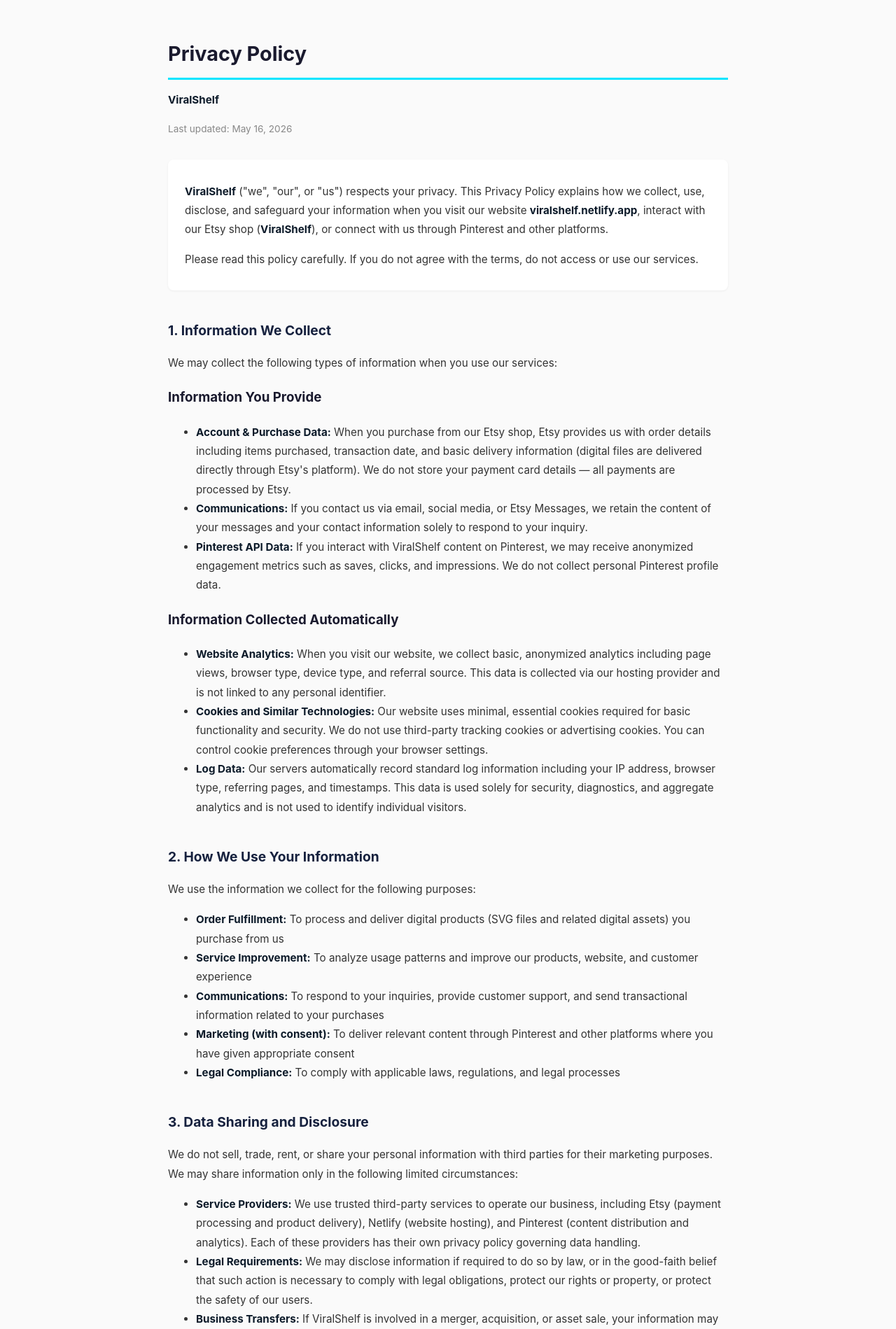
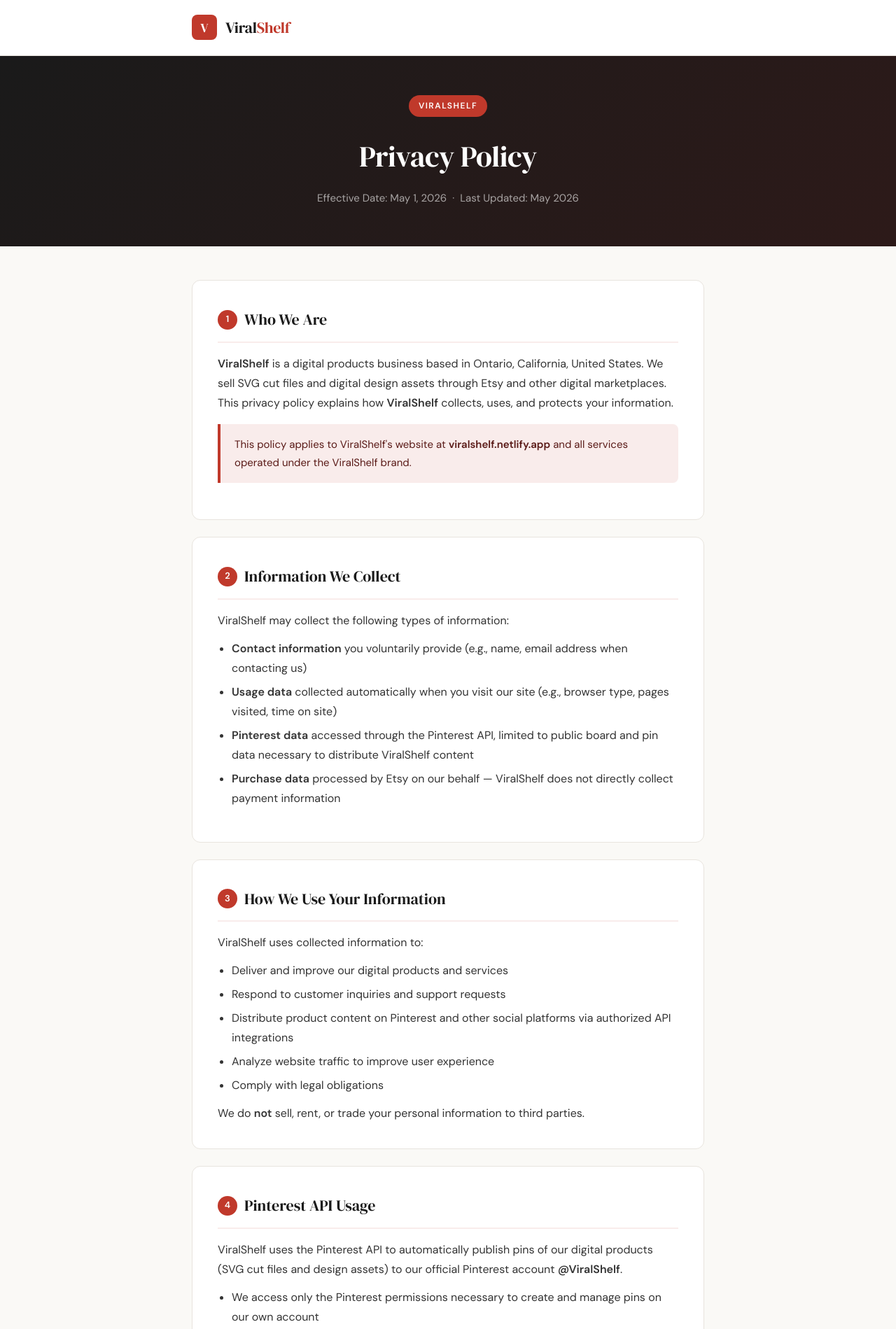
Before and after one commit to ViralShelf/viralshelf-dashboard, a website: page claude-dashboard-temp/public/privacy.html in a window 1280 px wide. Shown: the top 1899 px of the page at 70% size. Drawn offline with Linux system fonts and the light colour scheme.

Commit message:
Fix Etsy auth redirect URI, add privacy policy, update dashboard

```diff
--- a/claude-dashboard-temp/public/privacy.html
+++ b/claude-dashboard-temp/public/privacy.html
@@ -1,133 +1,327 @@
 <!DOCTYPE html>
 <html lang="en">
 <head>
-  <meta charset="UTF-8">
-  <meta name="viewport" content="width=device-width, initial-scale=1.0">
-  <title>Privacy Policy — ViralShelf</title>
+  <meta charset="UTF-8" />
+  <meta name="viewport" content="width=device-width, initial-scale=1.0" />
+  <title>ViralShelf Privacy Policy</title>
+  <link href="https://fonts.googleapis.com/css2?family=DM+Serif+Display&family=DM+Sans:wght@400;500;600&display=swap" rel="stylesheet" />
   <style>
-    body { font-family: -apple-system, BlinkMacSystemFont, 'Segoe UI', Roboto, 'Helvetica Neue', Arial, sans-serif; max-width: 800px; margin: 0 auto; padding: 2rem 1.5rem; line-height: 1.8; color: #1a1a2e; background: #fafafa; }
-    h1 { font-size: 1.8rem; margin-bottom: 0.25rem; color: #1a1a2e; border-bottom: 3px solid #00e5ff; padding-bottom: 0.5rem; }
-    h2 { font-size: 1.2rem; margin-top: 2.5rem; margin-bottom: 0.5rem; color: #16213e; }
-    p, li { font-size: 0.95rem; color: #333; }
-    .updated { color: #888; font-size: 0.85rem; margin-bottom: 2rem; }
-    hr { border: none; border-top: 1px solid #e0e0e0; margin: 2.5rem 0; }
-    .card { background: white; border-radius: 8px; padding: 1rem 1.5rem; margin: 1.5rem 0; box-shadow: 0 1px 3px rgba(0,0,0,0.06); }
-    strong { color: #0d1b2a; }
-    a { color: #00bfa5; text-decoration: none; }
-    a:hover { text-decoration: underline; }
-    footer { text-align: center; color: #999; font-size: 0.85rem; margin-top: 3rem; }
-    @media (prefers-color-scheme: dark) {
-      body { background: #0d1117; color: #c9d1d9; }
-      h1, h2 { color: #e6edf3; }
-      p, li { color: #c9d1d9; }
-      .card { background: #161b22; box-shadow: 0 1px 3px rgba(0,0,0,0.3); }
-      strong { color: #e6edf3; }
-      .updated { color: #8b949e; }
-      hr { border-top: 1px solid #30363d; }
-      footer { color: #8b949e; }
-      a { color: #58a6ff; }
+    *, *::before, *::after { box-sizing: border-box; margin: 0; padding: 0; }
+
+    :root {
+      --bg: #faf9f6;
+      --surface: #ffffff;
+      --brand: #c0392b;
+      --brand-light: #f9eceb;
+      --text: #1a1a1a;
+      --muted: #666;
+      --border: #e8e4de;
+      --radius: 12px;
     }
+
+    body {
+      font-family: 'DM Sans', sans-serif;
+      background: var(--bg);
+      color: var(--text);
+      line-height: 1.75;
+      font-size: 16px;
+    }
+
+    header {
+      background: var(--surface);
+      border-bottom: 1px solid var(--border);
+      padding: 20px 0;
+    }
+
+    .header-inner {
+      max-width: 780px;
+      margin: 0 auto;
+      padding: 0 24px;
+      display: flex;
+      align-items: center;
+      gap: 12px;
+    }
+
+    .logo-mark {
+      width: 36px;
+      height: 36px;
+      background: var(--brand);
+      border-radius: 8px;
+      display: flex;
+      align-items: center;
+      justify-content: center;
+      color: white;
+      font-family: 'DM Serif Display', serif;
+      font-size: 18px;
+    }
+
+    .logo-text {
+      font-family: 'DM Serif Display', serif;
+      font-size: 22px;
+      color: var(--text);
+      letter-spacing: -0.3px;
+    }
+
+    .logo-text span {
+      color: var(--brand);
+    }
+
+    .hero {
+      background: linear-gradient(135deg, #1a1a1a 0%, #2d1a19 100%);
+      color: white;
+      padding: 56px 24px;
+      text-align: center;
+    }
+
+    .hero h1 {
+      font-family: 'DM Serif Display', serif;
+      font-size: clamp(28px, 5vw, 42px);
+      font-weight: 400;
+      margin-bottom: 10px;
+      letter-spacing: -0.5px;
+    }
+
+    .hero p {
+      color: rgba(255,255,255,0.6);
+      font-size: 15px;
+    }
+
+    .hero .company-badge {
+      display: inline-block;
+      background: var(--brand);
+      color: white;
+      font-size: 12px;
+      font-weight: 600;
+      letter-spacing: 1.5px;
+      text-transform: uppercase;
+      padding: 5px 14px;
+      border-radius: 100px;
+      margin-bottom: 20px;
+    }
+
+    main {
+      max-width: 780px;
+      margin: 48px auto;
+      padding: 0 24px 80px;
+    }
+
+    .card {
+      background: var(--surface);
+      border: 1px solid var(--border);
+      border-radius: var(--radius);
+      padding: 36px;
+      margin-bottom: 24px;
+    }
+
+    .card h2 {
+      font-family: 'DM Serif Display', serif;
+      font-size: 22px;
+      font-weight: 400;
+      color: var(--text);
+      margin-bottom: 16px;
+      padding-bottom: 12px;
+      border-bottom: 2px solid var(--brand-light);
+      display: flex;
+      align-items: center;
+      gap: 10px;
+    }
+
+    .card h2 .num {
+      background: var(--brand);
+      color: white;
+      width: 28px;
+      height: 28px;
+      border-radius: 50%;
+      font-size: 13px;
+      font-family: 'DM Sans', sans-serif;
+      font-weight: 600;
+      display: flex;
+      align-items: center;
+      justify-content: center;
+      flex-shrink: 0;
+    }
+
+    .card p { color: #333; margin-bottom: 12px; }
+    .card p:last-child { margin-bottom: 0; }
+
+    .card ul {
+      padding-left: 20px;
+      color: #333;
+      margin-bottom: 12px;
+    }
+
+    .card ul li { margin-bottom: 6px; }
+
+    .highlight-box {
+      background: var(--brand-light);
+      border-left: 4px solid var(--brand);
+      border-radius: 0 8px 8px 0;
+      padding: 16px 20px;
+      margin: 16px 0;
+      font-size: 15px;
+      color: #5a1a17;
+    }
+
+    .contact-card {
+      background: #1a1a1a;
+      color: white;
+      border-radius: var(--radius);
+      padding: 36px;
+      text-align: center;
+      margin-bottom: 24px;
+    }
+
+    .contact-card h2 {
+      font-family: 'DM Serif Display', serif;
+      font-size: 24px;
+      font-weight: 400;
+      margin-bottom: 10px;
+    }
+
+    .contact-card p { color: rgba(255,255,255,0.65); margin-bottom: 20px; }
+
+    .contact-card a {
+      display: inline-block;
+      background: var(--brand);
+      color: white;
+      text-decoration: none;
+      padding: 12px 28px;
+      border-radius: 8px;
+      font-weight: 600;
+      font-size: 15px;
+      transition: opacity 0.2s;
+    }
+
+    .contact-card a:hover { opacity: 0.85; }
+
+    footer {
+      border-top: 1px solid var(--border);
+      padding: 28px 24px;
+      text-align: center;
+      color: var(--muted);
+      font-size: 13px;
+    }
+
+    footer strong { color: var(--text); }
   </style>
 </head>
 <body>
 
-<h1>Privacy Policy</h1>
-<p><strong>ViralShelf</strong></p>
-<p class="updated">Last updated: May 16, 2026</p>
+<header>
+  <div class="header-inner">
+    <div class="logo-mark">V</div>
+    <div class="logo-text">Viral<span>Shelf</span></div>
+  </div>
+</header>
 
-<div class="card">
-  <p><strong>ViralShelf</strong> ("we", "our", or "us") respects your privacy. This Privacy Policy explains how we collect, use, disclose, and safeguard your information when you visit our website <strong>viralshelf.netlify.app</strong>, interact with our Etsy shop (<strong>ViralShelf</strong>), or connect with us through Pinterest and other platforms.</p>
-  <p>Please read this policy carefully. If you do not agree with the terms, do not access or use our services.</p>
+<div class="hero">
+  <div class="company-badge">ViralShelf</div>
+  <h1>Privacy Policy</h1>
+  <p>Effective Date: May 1, 2026 &nbsp;·&nbsp; Last Updated: May 2026</p>
 </div>
 
-<h2>1. Information We Collect</h2>
-<p>We may collect the following types of information when you use our services:</p>
-<h3>Information You Provide</h3>
-<ul>
-  <li><strong>Account & Purchase Data:</strong> When you purchase from our Etsy shop, Etsy provides us with order details including items purchased, transaction date, and basic delivery information (digital files are delivered directly through Etsy's platform). We do not store your payment card details — all payments are processed by Etsy.</li>
-  <li><strong>Communications:</strong> If you contact us via email, social media, or Etsy Messages, we retain the content of your messages and your contact information solely to respond to your inquiry.</li>
-  <li><strong>Pinterest API Data:</strong> If you interact with ViralShelf content on Pinterest, we may receive anonymized engagement metrics such as saves, clicks, and impressions. We do not collect personal Pinterest profile data.</li>
-</ul>
+<main>
 
-<h3>Information Collected Automatically</h3>
-<ul>
-  <li><strong>Website Analytics:</strong> When you visit our website, we collect basic, anonymized analytics including page views, browser type, device type, and referral source. This data is collected via our hosting provider and is not linked to any personal identifier.</li>
-  <li><strong>Cookies and Similar Technologies:</strong> Our website uses minimal, essential cookies required for basic functionality and security. We do not use third-party tracking cookies or advertising cookies. You can control cookie preferences through your browser settings.</li>
-  <li><strong>Log Data:</strong> Our servers automatically record standard log information including your IP address, browser type, referring pages, and timestamps. This data is used solely for security, diagnostics, and aggregate analytics and is not used to identify individual visitors.</li>
-</ul>
+  <div class="card">
+    <h2><span class="num">1</span> Who We Are</h2>
+    <p><strong>ViralShelf</strong> is a digital products business based in Ontario, California, United States. We sell SVG cut files and digital design assets through Etsy and other digital marketplaces. This privacy policy explains how <strong>ViralShelf</strong> collects, uses, and protects your information.</p>
+    <div class="highlight-box">
+      This policy applies to ViralShelf's website at <strong>viralshelf.netlify.app</strong> and all services operated under the ViralShelf brand.
+    </div>
+  </div>
 
-<h2>2. How We Use Your Information</h2>
-<p>We use the information we collect for the following purposes:</p>
-<ul>
-  <li><strong>Order Fulfillment:</strong> To process and deliver digital products (SVG files and related digital assets) you purchase from us</li>
-  <li><strong>Service Improvement:</strong> To analyze usage patterns and improve our products, website, and customer experience</li>
-  <li><strong>Communications:</strong> To respond to your inquiries, provide customer support, and send transactional information related to your purchases</li>
-  <li><strong>Marketing (with consent):</strong> To deliver relevant content through Pinterest and other platforms where you have given appropriate consent</li>
-  <li><strong>Legal Compliance:</strong> To comply with applicable laws, regulations, and legal processes</li>
-</ul>
+  <div class="card">
+    <h2><span class="num">2</span> Information We Collect</h2>
+    <p>ViralShelf may collect the following types of information:</p>
+    <ul>
+      <li><strong>Contact information</strong> you voluntarily provide (e.g., name, email address when contacting us)</li>
+      <li><strong>Usage data</strong> collected automatically when you visit our site (e.g., browser type, pages visited, time on site)</li>
+      <li><strong>Pinterest data</strong> accessed through the Pinterest API, limited to public board and pin data necessary to distribute ViralShelf content</li>
+      <li><strong>Purchase data</strong> processed by Etsy on our behalf — ViralShelf does not directly collect payment information</li>
+    </ul>
+  </div>
 
-<h2>3. Data Sharing and Disclosure</h2>
-<p>We do not sell, trade, rent, or share your personal information with third parties for their marketing purposes. We may share information only in the following limited circumstances:</p>
-<ul>
-  <li><strong>Service Providers:</strong> We use trusted third-party services to operate our business, including Etsy (payment processing and product delivery), Netlify (website hosting), and Pinterest (content distribution and analytics). Each of these providers has their own privacy policy governing data handling.</li>
-  <li><strong>Legal Requirements:</strong> We may disclose information if required to do so by law, or in the good-faith belief that such action is necessary to comply with legal obligations, protect our rights or property, or protect the safety of our users.</li>
-  <li><strong>Business Transfers:</strong> If ViralShelf is involved in a merger, acquisition, or asset sale, your information may be transferred as part of that transaction. We will notify you of any such change in ownership.</li>
-</ul>
+  <div class="card">
+    <h2><span class="num">3</span> How We Use Your Information</h2>
+    <p>ViralShelf uses collected information to:</p>
+    <ul>
+      <li>Deliver and improve our digital products and services</li>
+      <li>Respond to customer inquiries and support requests</li>
+      <li>Distribute product content on Pinterest and other social platforms via authorized API integrations</li>
+      <li>Analyze website traffic to improve user experience</li>
+      <li>Comply with legal obligations</li>
+    </ul>
+    <p>We do <strong>not</strong> sell, rent, or trade your personal information to third parties.</p>
+  </div>
 
-<h2>4. Data Retention</h2>
-<p>We retain your personal information only for as long as necessary to fulfill the purposes described in this policy, or as required by applicable law. Specifically:</p>
-<ul>
-  <li><strong>Purchase records:</strong> Retained as required for tax and accounting purposes (typically 3-7 years)</li>
-  <li><strong>Communications:</strong> Retained until no longer needed to respond to your inquiry or provide ongoing support</li>
-  <li><strong>Analytics data:</strong> Retained in anonymized, aggregated form indefinitely for business analysis</li>
-</ul>
-<p>When data is no longer needed, we securely delete or anonymize it.</p>
+  <div class="card">
+    <h2><span class="num">4</span> Pinterest API Usage</h2>
+    <p>ViralShelf uses the Pinterest API to automatically publish pins of our digital products (SVG cut files and design assets) to our official Pinterest account <strong>@ViralShelf</strong>.</p>
+    <ul>
+      <li>We access only the Pinterest permissions necessary to create and manage pins on our own account</li>
+      <li>We do not access, store, or use any Pinterest user's private data</li>
+      <li>We do not post to or access any Pinterest account other than our own</li>
+      <li>Pinterest data accessed via the API is used solely for distributing ViralShelf product listings</li>
+    </ul>
+    <div class="highlight-box">
+      ViralShelf complies with Pinterest's Developer Terms of Service and API usage policies.
+    </div>
+  </div>
 
-<h2>5. Your Rights and Choices</h2>
-<p>Depending on your location, you may have the following rights regarding your personal information:</p>
-<ul>
-  <li><strong>Access:</strong> Request a copy of the personal data we hold about you</li>
-  <li><strong>Correction:</strong> Request correction of inaccurate or incomplete data</li>
-  <li><strong>Deletion:</strong> Request deletion of your personal data, subject to legal retention requirements</li>
-  <li><strong>Opt-Out:</strong> Opt out of any future marketing communications (we currently do not send marketing emails, but may add this capability in the future)</li>
-  <li><strong>Data Portability:</strong> Request transfer of your data in a commonly used, machine-readable format</li>
-  <li><strong>Withdraw Consent:</strong> Withdraw any consent you have previously provided</li>
-</ul>
-<p>To exercise any of these rights, please contact us using the information below. We will respond to your request within 30 days.</p>
+  <div class="card">
+    <h2><span class="num">5</span> Cookies &amp; Tracking</h2>
+    <p>Our website may use cookies and similar tracking technologies to improve your browsing experience. You can control cookie preferences through your browser settings. We may use standard analytics tools to understand how visitors use our site.</p>
+  </div>
 
-<h2>6. Third-Party Links and Services</h2>
-<p>Our website and services may contain links to third-party websites or services, including Etsy, Pinterest, and other platforms. We are not responsible for the privacy practices of these third parties. We encourage you to review their privacy policies before providing them with your information.</p>
-<ul>
-  <li><strong>Etsy Privacy Policy:</strong> <a href="https://www.etsy.com/legal/privacy" target="_blank" rel="noopener">https://www.etsy.com/legal/privacy</a></li>
-  <li><strong>Pinterest Privacy Policy:</strong> <a href="https://policy.pinterest.com/en/privacy-policy" target="_blank" rel="noopener">https://policy.pinterest.com/en/privacy-policy</a></li>
-  <li><strong>Netlify Privacy Policy:</strong> <a href="https://www.netlify.com/privacy" target="_blank" rel="noopener">https://www.netlify.com/privacy</a></li>
-</ul>
+  <div class="card">
+    <h2><span class="num">6</span> Data Sharing &amp; Third Parties</h2>
+    <p>ViralShelf works with the following third-party services to operate our business:</p>
+    <ul>
+      <li><strong>Etsy</strong> — sales platform and payment processing</li>
+      <li><strong>Pinterest</strong> — content distribution via official API</li>
+      <li><strong>Netlify</strong> — website hosting</li>
+      <li><strong>Airtable</strong> — internal data management (not customer-facing)</li>
+    </ul>
+    <p>Each of these services has their own privacy policies governing their data practices. ViralShelf does not share personal data beyond what is necessary to operate these integrations.</p>
+  </div>
 
-<h2>7. Data Security</h2>
-<p>We implement appropriate technical and organizational measures to protect your personal information against unauthorized access, alteration, disclosure, or destruction. These measures include secure server infrastructure, encrypted communications (HTTPS), and restricted access to personal data.</p>
-<p>However, no method of electronic storage or transmission is 100% secure. While we strive to protect your information, we cannot guarantee absolute security.</p>
+  <div class="card">
+    <h2><span class="num">7</span> Data Retention &amp; Security</h2>
+    <p>ViralShelf retains personal information only as long as necessary to fulfill the purposes described in this policy or as required by law. We implement reasonable security measures to protect information under our control. No method of internet transmission is 100% secure, and we cannot guarantee absolute security.</p>
+  </div>
 
-<h2>8. Children's Privacy</h2>
-<p>Our services are not directed to individuals under the age of 16. We do not knowingly collect personal information from children. If you believe we have inadvertently collected information from a child, please contact us immediately so we can delete it.</p>
+  <div class="card">
+    <h2><span class="num">8</span> Your Rights</h2>
+    <p>Depending on your location, you may have certain rights regarding your personal information, including:</p>
+    <ul>
+      <li>The right to access personal information we hold about you</li>
+      <li>The right to request correction or deletion of your data</li>
+      <li>The right to opt out of marketing communications</li>
+      <li>California residents may have additional rights under the CCPA</li>
+    </ul>
+    <p>To exercise any of these rights, please contact us at the address below.</p>
+  </div>
 
-<h2>9. International Data Transfers</h2>
-<p>Your information may be transferred to and processed in countries other than your own, including the United States where our servers and service providers are located. We ensure appropriate safeguards are in place for any international data transfers in compliance with applicable data protection laws.</p>
+  <div class="card">
+    <h2><span class="num">9</span> Children's Privacy</h2>
+    <p>ViralShelf's website and services are not directed to children under the age of 13. We do not knowingly collect personal information from children. If you believe a child has provided us personal information, please contact us so we can delete it.</p>
+  </div>
 
-<h2>10. Changes to This Privacy Policy</h2>
-<p>We may update this Privacy Policy from time to time to reflect changes in our practices, legal requirements, or operational needs. We will notify you of material changes by posting the updated policy on this page with a revised "Last updated" date. We encourage you to review this policy periodically.</p>
+  <div class="card">
+    <h2><span class="num">10</span> Changes to This Policy</h2>
+    <p>ViralShelf may update this privacy policy from time to time. When we do, we will update the "Last Updated" date at the top of this page. Continued use of our site after changes constitutes acceptance of the updated policy.</p>
+  </div>
 
-<h2>11. Contact Us</h2>
-<p>If you have any questions, concerns, or requests regarding this Privacy Policy or our data practices, please contact us:</p>
-<div class="card">
-  <p><strong>ViralShelf</strong><br>
-  Email: <a href="mailto:viral.shelf@protonmail.com">viral.shelf@protonmail.com</a><br>
-  Website: <a href="https://viralshelf.netlify.app" target="_blank" rel="noopener">https://viralshelf.netlify.app</a><br>
-  Etsy Shop: <a href="https://viralshelf.etsy.com" target="_blank" rel="noopener">ViralShelf on Etsy</a></p>
-</div>
+  <div class="contact-card">
+    <h2>Questions? Contact ViralShelf</h2>
+    <p>If you have any questions about this privacy policy or how ViralShelf handles your data, you can reach us directly.</p>
+    <a href="mailto:privacy@viralshelf.com">privacy@viralshelf.com</a>
+  </div>
 
-<hr>
+</main>
+
 <footer>
-  <p>&copy; 2026 ViralShelf. All rights reserved.</p>
+  <p><strong>ViralShelf</strong> &nbsp;·&nbsp; Ontario, California, USA &nbsp;·&nbsp; viralshelf.netlify.app &nbsp;·&nbsp; © 2026 ViralShelf. All rights reserved.</p>
 </footer>
 
 </body>
```
Also changed, not shown: claude-dashboard-temp/package.json (+10 -8 lines), claude-dashboard-temp/public/index.html (+32 -6 lines), claude-dashboard-temp/server.js (+7 -3 lines), 1 other file.
